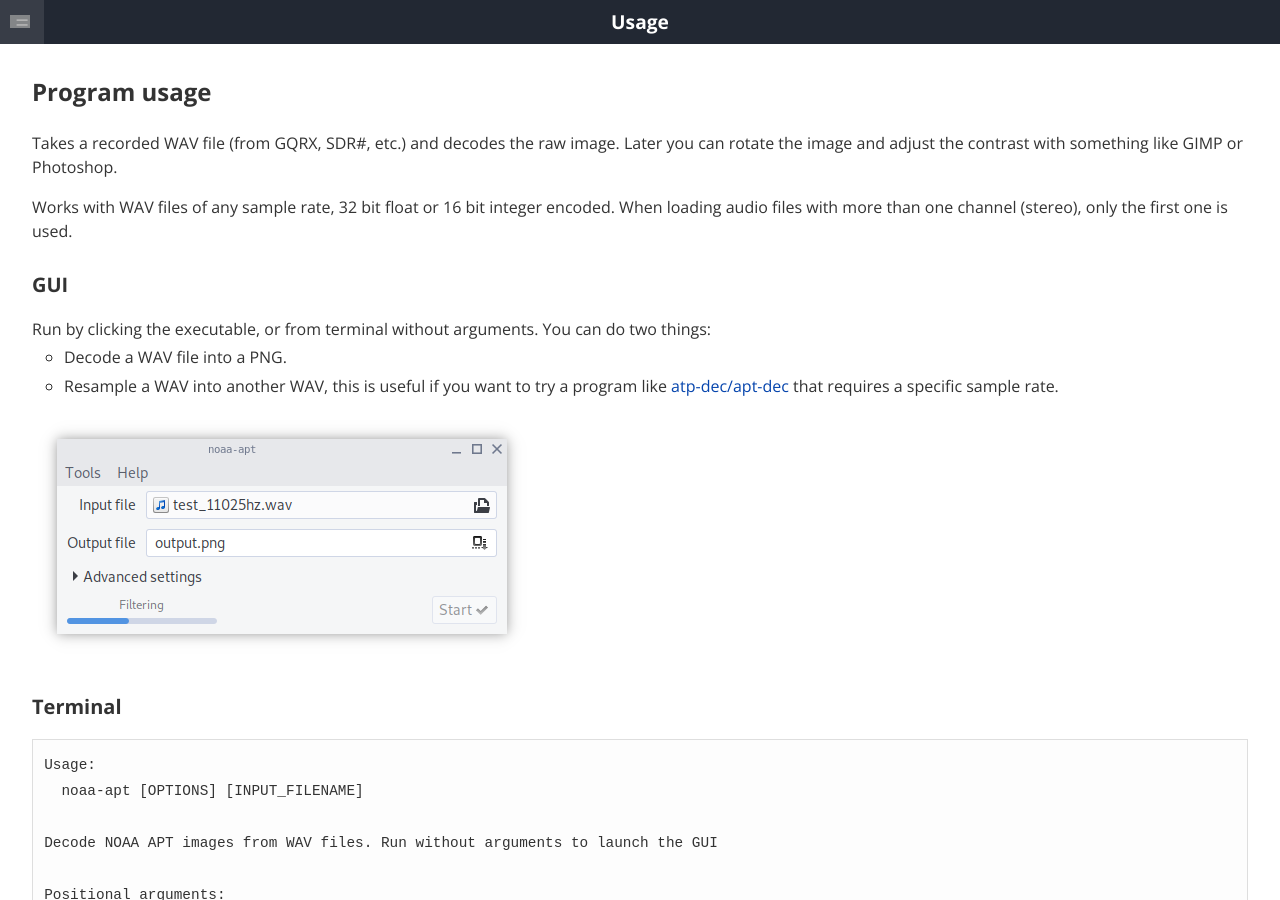
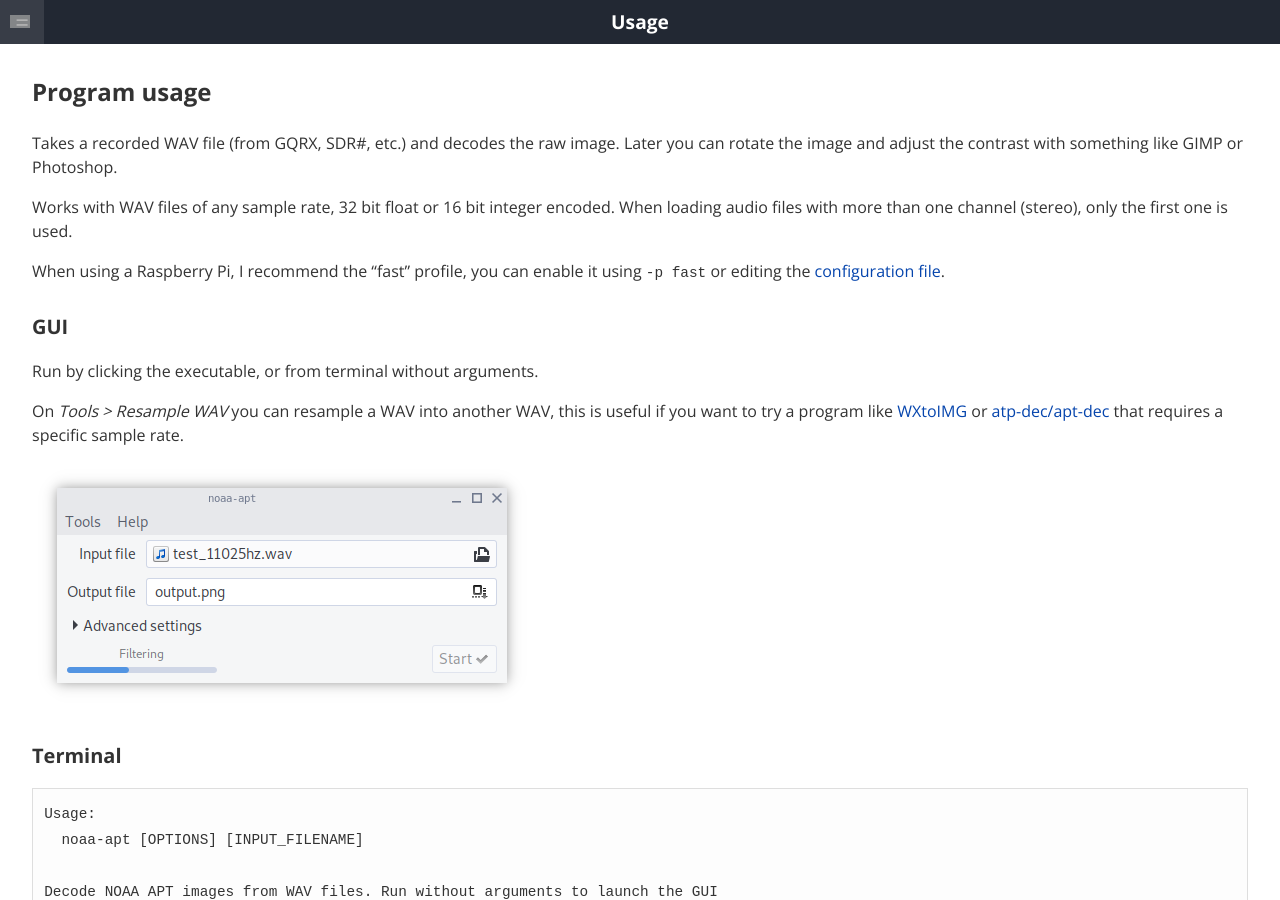
Before and after one commit to martinber/noaa-apt, a Jekyll site: the page built from docs/usage.md, in a window 1280 px wide and 900 px high, scrolled down 641 px. Built offline with Jekyll 4.4.1, drawn with Linux system fonts in a browser that asks for light colours.

```diff
--- a/Cargo.toml
+++ b/Cargo.toml
@@ -1,6 +1,6 @@
 [package]
 name = "noaa-apt"
-version = "0.9.9-dev"
+version = "1.0.0"
 authors = ["Martin Bernardi <martinber.710@gmail.com>"]
 build = "src/build.rs"
 
--- a/docs/index.html
+++ b/docs/index.html
@@ -35,7 +35,7 @@ layout: landing
 				<em>noaa-apt</em> takes a recorded WAV file (from <em>GQRX</em>,
 				<em>SDR#</em>, etc.) and decodes the image. As an example,
 				<a href="{{ site.baseurl }}/examples/argentina.wav">
-					this is a WAV file I recorded using GQRX</a>,
+					this is a WAV file I recorded using GQRX</a>
 				using a RTL-SDR and a double cross antenna.
 				When loading that file on <em>noaa-apt</em>, you get as a result
 				<a href="{{ site.baseurl }}/examples/argentina.png">this image</a>.
--- a/docs/usage.md
+++ b/docs/usage.md
@@ -22,15 +22,17 @@ Works with WAV files of any sample rate, 32 bit float or 16 bit integer encoded.
 When loading audio files with more than one channel (stereo), only the first one
 is used.
 
+When using a Raspberry Pi, I recommend the "fast" profile, you can enable it
+using `-p fast` or editing the
+[configuration file](./usage.html#configuration-file).
+
 ### GUI
 
-Run by clicking the executable, or from terminal without arguments. You can do
-two things:
+Run by clicking the executable, or from terminal without arguments.
 
-- Decode a WAV file into a PNG.
-
-- Resample a WAV into another WAV, this is useful if you want to try a program
-  like [atp-dec/apt-dec] that requires a specific sample rate.
+On _Tools > Resample WAV_ you can resample a WAV into another WAV, this is
+useful if you want to try a program like [WXtoIMG] or [atp-dec/apt-dec] that
+requires a specific sample rate.
 
 ![GUI]({{ site.baseurl }}/images/gui.png)
 
```
Also changed, not shown: docs/development.md (+2 -2 lines), docs/download.md (+6 -6 lines), docs/guide.md (+2 -1 lines), 4 other files.
